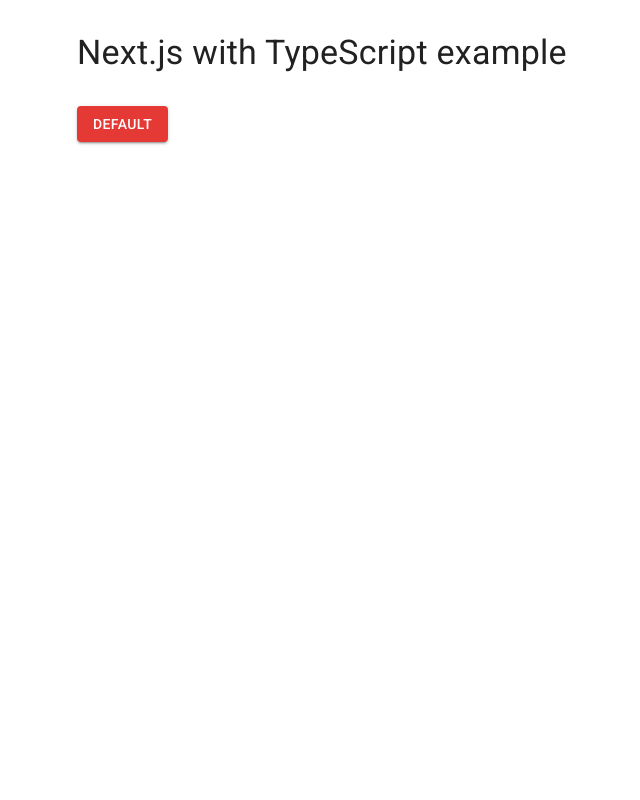
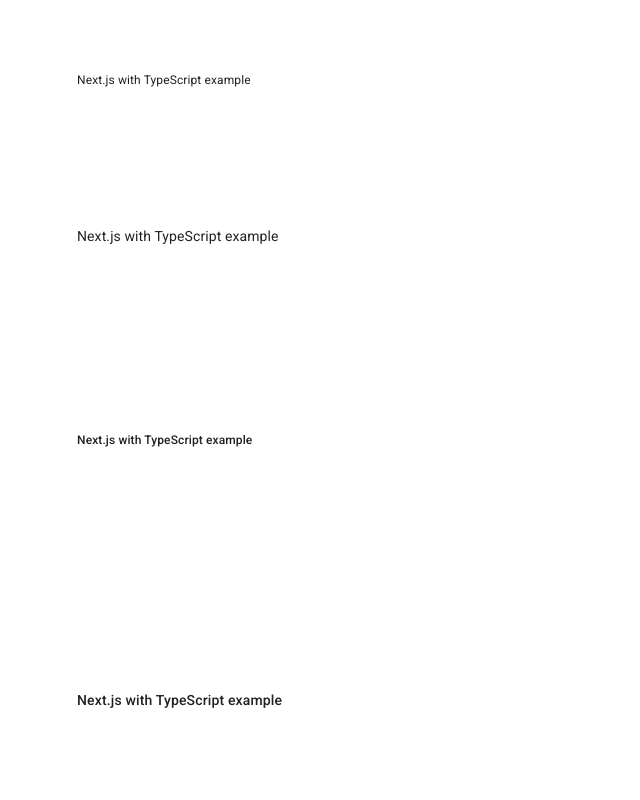
Before and after one commit to zomervinicius/checkout-test, a Next.js app: page /material in a window 1280 px wide. Shown: the top 800 px of the page, without its empty margins (287-927 px from the left). Built offline with nearby package versions, Linux system fonts and the light colour scheme.

Commit message:
chore: add typography to theme

```diff
--- a/src/pages/_document.tsx
+++ b/src/pages/_document.tsx
@@ -14,6 +14,10 @@
           <link
             rel="stylesheet"
             href="https://fonts.googleapis.com/css?family=Roboto:300,400,500,700&display=swap"
+          />
+          <link
+            href="https://fonts.googleapis.com/css2?family=Montserrat&display=swap"
+            rel="stylesheet"
           />
         </Head>
         <body>
--- a/src/pages/material.tsx
+++ b/src/pages/material.tsx
@@ -7,8 +7,18 @@
 export default function Index(): {} {
   return (
     <Container maxWidth="sm">
-      <Box my={4}>
-        <Typography variant="h4" component="h1" gutterBottom>
+      <Box my={1}>
+        <Typography variant="subtitle1">
+          Next.js with TypeScript example
+        </Typography>
+        <Typography variant="subtitle2">
+          Next.js with TypeScript example
+        </Typography>
+        <Typography variant="body1">Next.js with TypeScript example</Typography>
+        <Typography variant="body2">Next.js with TypeScript example</Typography>
+        <Typography variant="h6">Next.js with TypeScript example</Typography>
+        <Typography variant="h5">Next.js with TypeScript example</Typography>
+        <Typography variant="caption">
           Next.js with TypeScript example
         </Typography>
       </Box>
--- a/src/theme.tsx
+++ b/src/theme.tsx
@@ -2,6 +2,45 @@
 
 // Create a theme instance.
 const theme = createMuiTheme({
+  typography: {
+    subtitle1: {
+      lineHeight: 12,
+      fontSize: 12,
+      fontWeight: 400,
+    },
+    subtitle2: {
+      lineHeight: 12,
+      fontSize: 14,
+      fontWeight: 400,
+    },
+    body1: {
+      lineHeight: 20,
+      fontSize: 12,
+      fontWeight: 500,
+    },
+    body2: {
+      fontSize: 14,
+      lineHeight: 20,
+      fontWeight: 500,
+    },
+    h6: {
+      lineHeight: 25,
+      fontSize: 14,
+      letterSpacing: 0.1,
+      fontWeight: 700,
+    },
+    h5: {
+      lineHeight: 30,
+      fontSize: 16,
+      fontWeight: 700,
+    },
+    caption: {
+      fontFamily: 'Montserrat',
+      fontSize: 32,
+      lineHeight: 40,
+      letterSpacing: -1.5,
+    },
+  },
   palette: {
     primary: {
       main: '#e53935',
```
